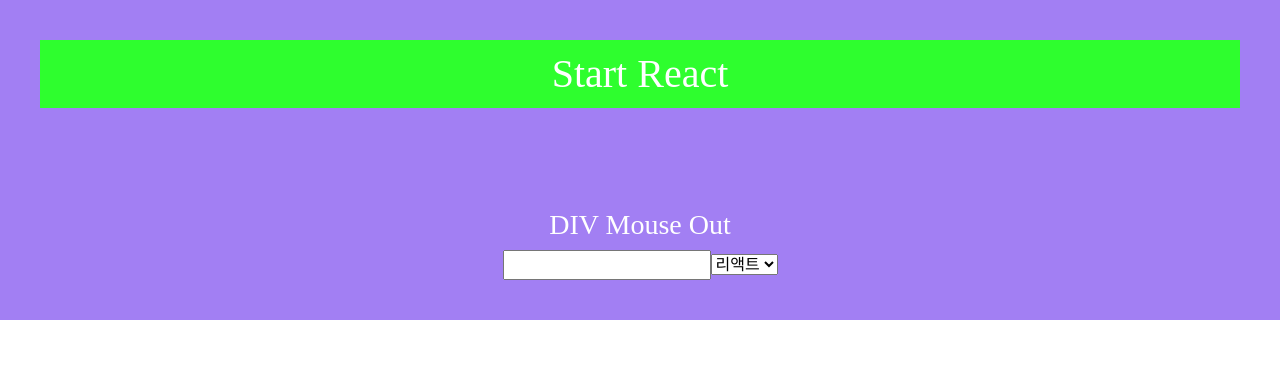
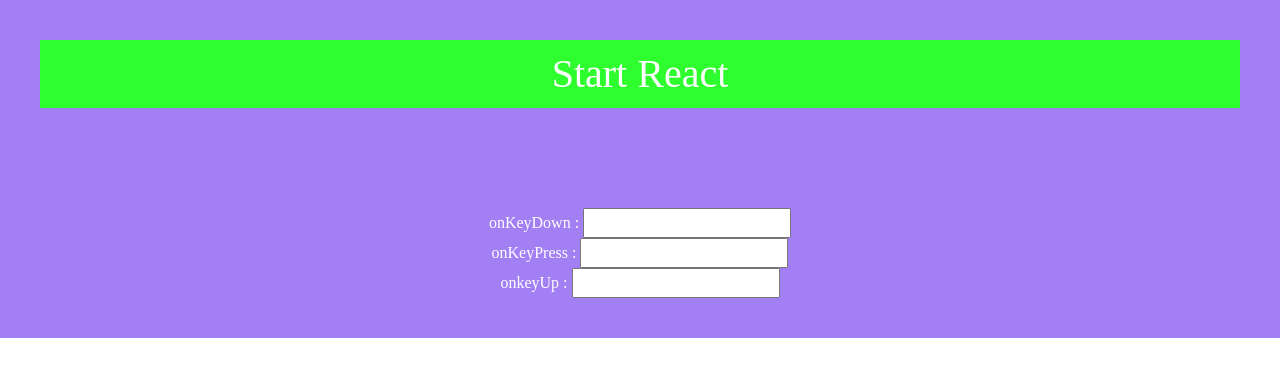
Before and after one commit to lee-kangpyo/react-start, a React (Create React App) app in the folder client/: page / in a window 1280 px wide. Shown: the top 376 px of the page. Built offline with nearby package versions, Linux system fonts and the light colour scheme.

Commit message:
키이벤트 사용하기

```diff
--- a/client/src/App.js
+++ b/client/src/App.js
@@ -1,13 +1,13 @@
 import React from 'react';
 import './App.css';
-import ReactonMouseOut from './component3/R070_onMouseOut'
+import OnKey from './component3/R071_OnKey'
 import 'bootstrap/dist/css/bootstrap.css'
 
 function App() {
   return (
     <div className='app'>
       <h1 className='title'>Start React</h1>
-      <ReactonMouseOut />
+      <OnKey />
     </div>
   );
 }
--- /dev/null
+++ b/client/src/component3/R071_OnKey.js
@@ -0,0 +1,19 @@
+import React, { Component } from 'react';
+
+class R071_OnKey extends Component {
+    OnKey(event, e){
+        var val = e.target.value;
+        console.log("event : " + event + ", value : " + val);
+    }
+    render() {
+        return (
+            <>
+                onKeyDown : <input type="text" onKeyDown={e => this.OnKey("onKeyDown", e)} /><br/>
+                onKeyPress : <input type="text" onKeyPress={e => this.OnKey("onKeyPress", e)}/><br/>
+                onkeyUp : <input type="text" onKeyUp={e => this.OnKey("onKeyUp", e)} />
+            </>
+        );
+    }
+}
+
+export default R071_OnKey;
```
